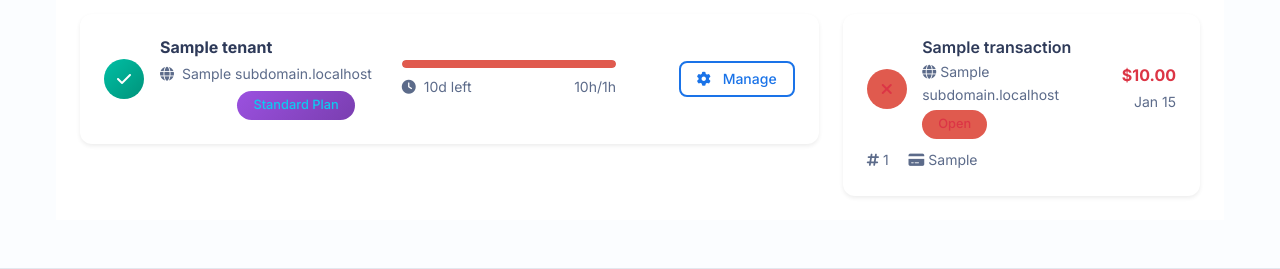
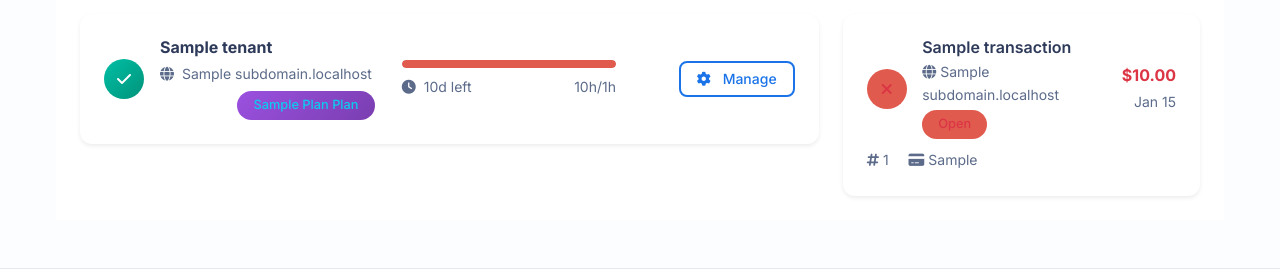
Before and after one commit to tovfikur/odoo-multi-tenant-system, a Flask app: template saas_manager/templates/billing/billing_overview.html in a window 1280 px wide. Shown: the part 737-1006 px from the top of the page. Run offline with Flask 3, Linux system fonts and the light colour scheme; the template is opened without the code that fills it: most values are stand-ins (such as "Sample title", 1, 10 or a date in 2020); parts of the project's set-up code (start-up, migrations or seed data) failed here and were passed over; some libraries are stand-ins or nearby versions.

Commit message:
fix: Ensure tenant plan is displayed correctly by checking for non-empty plan string

```diff
--- a/saas_manager/templates/billing/billing_overview.html
+++ b/saas_manager/templates/billing/billing_overview.html
@@ -416,7 +416,7 @@ current_user.company_name or 'Khudroo' }}{% endblock %}
                           <span
                             class="badge bg-info bg-opacity-25 text-info ms-1"
                           >
-                            {% if hasattr(tenant, 'plan') and tenant.plan %}
+                            {% if tenant.plan and tenant.plan.strip() %}
                               {{ tenant.plan.title() }} Plan
                             {% else %}
                               Standard Plan
```
